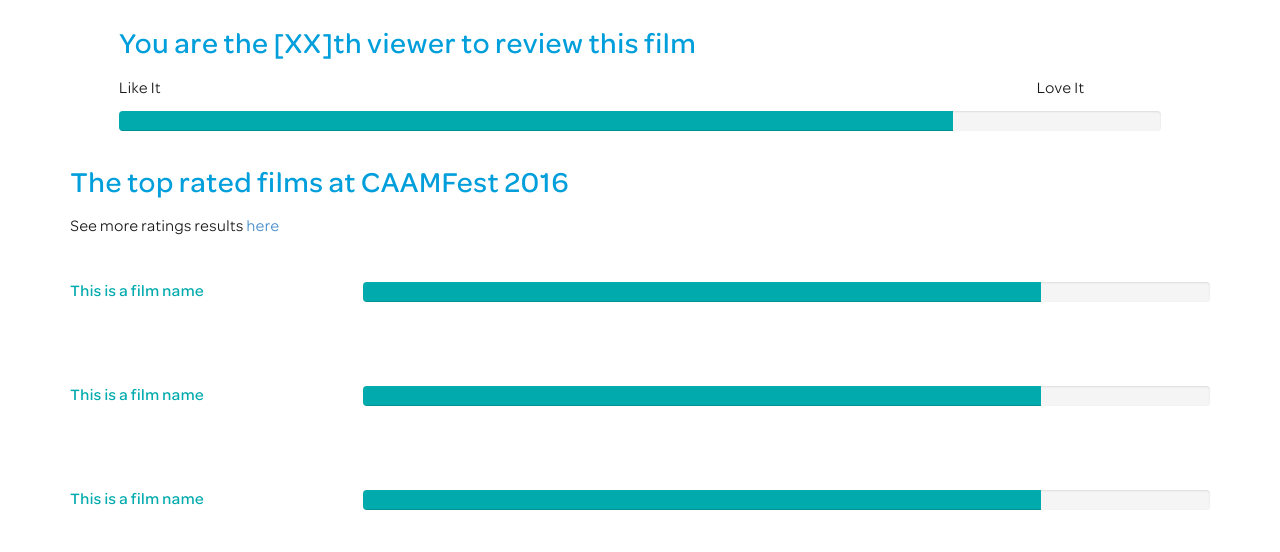
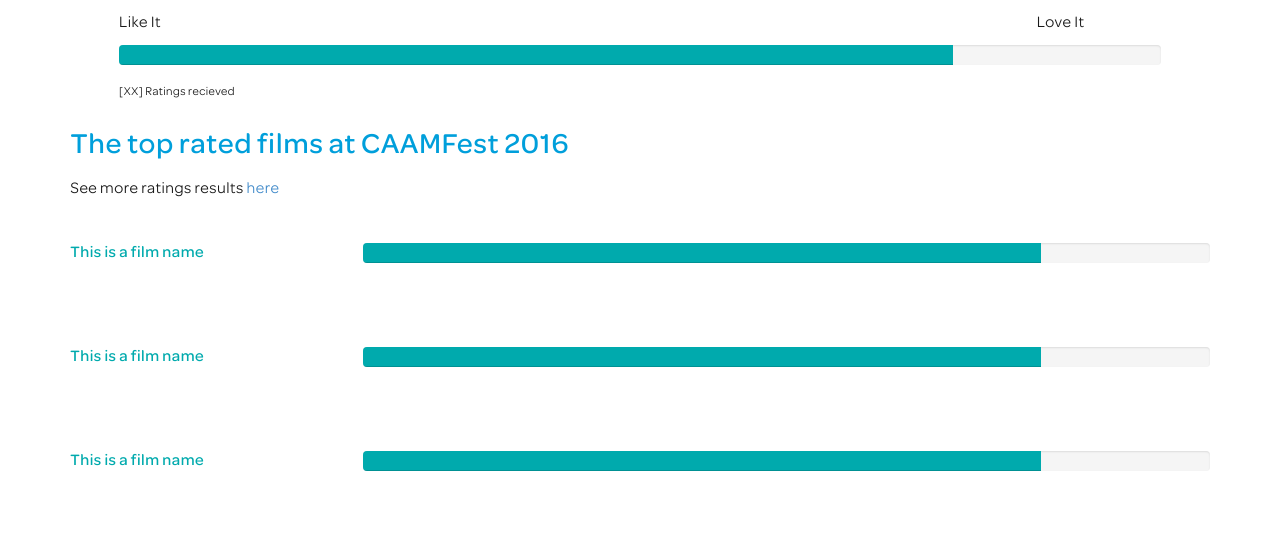
Before and after one commit to StMack/cammy, a plain HTML site: page results.html in a window 1280 px wide. Shown: the part 216-768 px from the top of the page. Drawn offline with nearby package versions, Linux system fonts and the light colour scheme.

Commit message:
Text changes and css updates - html change in index footer applies to all pages

```diff
--- a/css/cammy.css
+++ b/css/cammy.css
@@ -33,6 +33,7 @@ body {font-family:"Omnes_ATT W02"; font-size: 16px; color:#191919; text-align: l
 .topTenHeader img {width:80%;}
 .goButton {margin-top: 2em}
 .love {text-align: center;}
+.ratingsReceived {font-size: .75em}
 
 
 
--- a/results.html
+++ b/results.html
@@ -38,11 +38,11 @@
 
 		<div class="row ratingResult">
 				<div class="col-sm-11 col-centered">
-					<p class="headerCopy">You are the [XX]th viewer to review this film</p>
 					<p>Like It<span class="lovedIt">Love It</span></p>
 				      <div class="progress">
 				        <div aria-valuemax="100" aria-valuemin="0" aria-valuenow="80" class="progress-bar" role="progressbar"></div>
 				      </div>
+				      <p class="ratingsReceived">[XX] Ratings recieved</p>
 				</div>
 			</div>
 
```
Also changed, not shown: index.html (+1 -1 lines), rating.html (+1 -1 lines).
